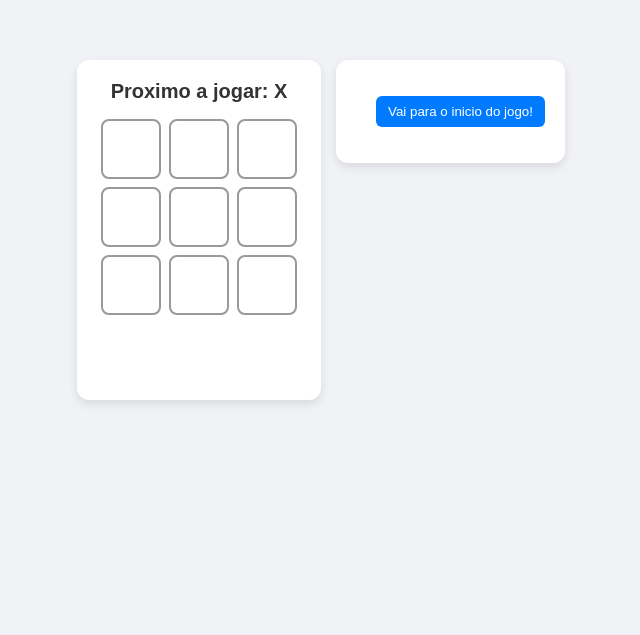
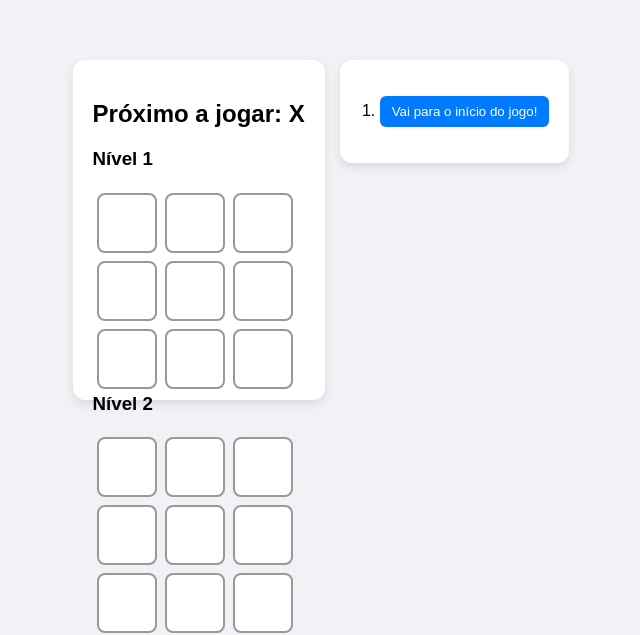
Before and after one commit to FelipeAugust0/jogo-da-velha, a React (Create React App) app: page / in a window 1280 px wide. Shown: the part 170-805 px from the top of the page, without its empty margins (319-959 px from the left). Built offline with nearby package versions, Linux system fonts and the light colour scheme.

Commit message:
Update App.js

```diff
--- a/src/App.js
+++ b/src/App.js
@@ -1,6 +1,7 @@
 import "./App.css";
 import { useState } from "react";
 
+// Quadrado
 function Square({ valor, onSquareClick }) {
   return (
     <button className="square" onClick={onSquareClick}>
@@ -9,54 +10,41 @@ function Square({ valor, onSquareClick }) {
   );
 }
 
-function Tabuleiro({ xIsNext, squares, onPlay }) {
+// Tabuleiro 3D (um nível de 3x3)
+function Tabuleiro3D({ nivel, squares, xIsNext, onPlay }) {
   function handleClick(i) {
-    // Se squares de i é null o if não executa o return.
-    if (squares[i] || haVencedor(squares)) {
-      return;
-    }
-    // O handleClick continua a execução pois o return não
-    // foi executado o squares[i] era null.
+    const index = nivel * 9 + i;
+    if (squares[index] || haVencedor3D(squares)) return;
+
     const nextSquares = squares.slice();
-    if (xIsNext) {
-      nextSquares[i] = "x";
-    } else {
-      nextSquares[i] = "o";
-    }
+    nextSquares[index] = xIsNext ? "X" : "O";
     onPlay(nextSquares);
   }
 
-  const vencedor = haVencedor(squares);
-  let status;
-  if (vencedor) {
-    status = `Vencedor: ${vencedor}`;
-  } else {
-    status = "Proximo a jogar: " + (xIsNext ? "X" : "O");
-  }
   return (
-    <div>
-      <div className="status">{status}</div>
-      <div>
-        <Square valor={squares[0]}onSquareClick={() => {handleClick(0);}}/>
-        <Square valor={squares[1]}onSquareClick={() => {handleClick(1);}}/>
-        <Square valor={squares[2]}onSquareClick={() => {handleClick(2);}}/>
+    <div className="tabuleiro">
+      <div className="linha">
+        <Square valor={squares[nivel * 9 + 0]} onSquareClick={() => handleClick(0)} />
+        <Square valor={squares[nivel * 9 + 1]} onSquareClick={() => handleClick(1)} />
+        <Square valor={squares[nivel * 9 + 2]} onSquareClick={() => handleClick(2)} />
       </div>
-      <div>
-        <Square valor={squares[3]}onSquareClick={() => {handleClick(3);}}/>
-        <Square valor={squares[4]}onSquareClick={() => {handleClick(4);}}/>
-        <Square valor={squares[5]}onSquareClick={() => {handleClick(5);}}/>
+      <div className="linha">
+        <Square valor={squares[nivel * 9 + 3]} onSquareClick={() => handleClick(3)} />
+        <Square valor={squares[nivel * 9 + 4]} onSquareClick={() => handleClick(4)} />
+        <Square valor={squares[nivel * 9 + 5]} onSquareClick={() => handleClick(5)} />
       </div>
-      <div>
-        <Square valor={squares[6]}onSquareClick={() => {handleClick(6);}}/>
-        <Square valor={squares[7]}onSquareClick={() => {handleClick(7);}}/>
-        <Square valor={squares[8]}onSquareClick={() => {handleClick(8);}}/>
+      <div className="linha">
+        <Square valor={squares[nivel * 9 + 6]} onSquareClick={() => handleClick(6)} />
+        <Square valor={squares[nivel * 9 + 7]} onSquareClick={() => handleClick(7)} />
+        <Square valor={squares[nivel * 9 + 8]} onSquareClick={() => handleClick(8)} />
       </div>
     </div>
   );
 }
-//Implementa o game
+
+// Jogo principal
 export default function Game() {
-  const [history, setHistory] = useState([Array(9).fill(null)]);
+  const [history, setHistory] = useState([Array(27).fill(null)]);
   const [currentMove, setCurrentMove] = useState(0);
   const xIsNext = currentMove % 2 === 0;
   const currentSquares = history[currentMove];
@@ -71,27 +59,45 @@ export default function Game() {
     setCurrentMove(nextMove);
   }
 
+  const vencedor = haVencedor3D(currentSquares);
+  let status;
+  if (vencedor) {
+    status = `Vencedor: ${vencedor}`;
+  } else {
+    status = "Próximo a jogar: " + (xIsNext ? "X" : "O");
+  }
+
   const moves = history.map((squares, move) => {
     let description;
     if (move > 0) {
       description = "Vai para o movimento #" + move;
     } else {
-      description = "Vai para o inicio do jogo!";
+      description = "Vai para o início do jogo!";
     }
     return (
-      <il key={move}>
+      <li key={move}>
         <button onClick={() => jumpTo(move)}>{description}</button>
-      </il>
+      </li>
     );
   });
+
   return (
     <div className="game">
       <div className="game-board">
-        <Tabuleiro
-          xIsNext={xIsNext}
-          squares={currentSquares}
-          onPlay={handlePlay}
-        ></Tabuleiro>
+        <h2>{status}</h2>
+        <div className="levels">
+          {[0, 1, 2].map((nivel) => (
+            <div key={nivel}>
+              <h3>Nível {nivel + 1}</h3>
+              <Tabuleiro3D
+                nivel={nivel}
+                squares={currentSquares}
+                xIsNext={xIsNext}
+                onPlay={handlePlay}
+              />
+            </div>
+          ))}
+        </div>
       </div>
       <div className="game-info">
         <ol>{moves}</ol>
@@ -99,20 +105,56 @@ export default function Game() {
     </div>
   );
 }
-function haVencedor(squares) {
-  const lines = [
-    [0, 1, 2],
-    [3, 4, 5],
-    [6, 7, 8],
-    [0, 3, 6],
-    [1, 4, 7],
-    [2, 5, 8],
-    [0, 4, 8],
-    [2, 4, 6],
-  ];
 
-  for (let index = 0; index < lines.length; index++) {
-    const [a, b, c] = lines[index];
+// Função de verificação de vitória em 3D
+function haVencedor3D(squares) {
+  const lines = [];
+
+  // --- Linhas e colunas em cada nível (como no 2D) ---
+  for (let n = 0; n < 3; n++) {
+    const offset = n * 9;
+    // linhas
+    lines.push([offset + 0, offset + 1, offset + 2]);
+    lines.push([offset + 3, offset + 4, offset + 5]);
+    lines.push([offset + 6, offset + 7, offset + 8]);
+    // colunas
+    lines.push([offset + 0, offset + 3, offset + 6]);
+    lines.push([offset + 1, offset + 4, offset + 7]);
+    lines.push([offset + 2, offset + 5, offset + 8]);
+    // diagonais
+    lines.push([offset + 0, offset + 4, offset + 8]);
+    lines.push([offset + 2, offset + 4, offset + 6]);
+  }
+
+  // --- Colunas verticais entre níveis ---
+  for (let i = 0; i < 9; i++) {
+    lines.push([i, i + 9, i + 18]);
+  }
+
+  // --- Diagonais em pilares (mesma linha/coluna mas mudando nível) ---
+  // Linhas horizontais entre níveis
+  for (let row = 0; row < 3; row++) {
+    for (let col = 0; col < 3; col++) {
+      const base = row * 3 + col;
+      // Diagonal em profundidade (X e Y fixos, mudando Z)
+      if (row === col) {
+        lines.push([base, base + 10, base + 20]); // ↘
+      }
+      if (row + col === 2) {
+        lines.push([base, base + 8, base + 16]); // ↙
+      }
+    }
+  }
+
+  // --- Diagonais principais atravessando todo o cubo ---
+  lines.push([0, 13, 26]);
+  lines.push([2, 13, 24]);
+  lines.push([6, 13, 20]);
+  lines.push([8, 13, 18]);
+
+  // Verificação final
+  for (let i = 0; i < lines.length; i++) {
+    const [a, b, c] = lines[i];
     if (squares[a] && squares[a] === squares[b] && squares[a] === squares[c]) {
       return squares[a];
     }
```
